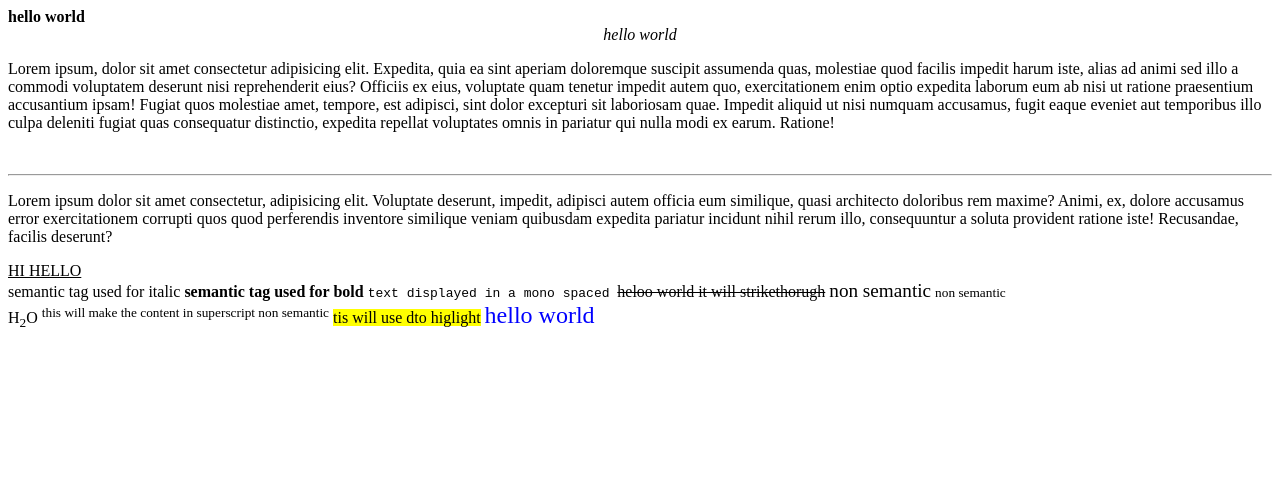
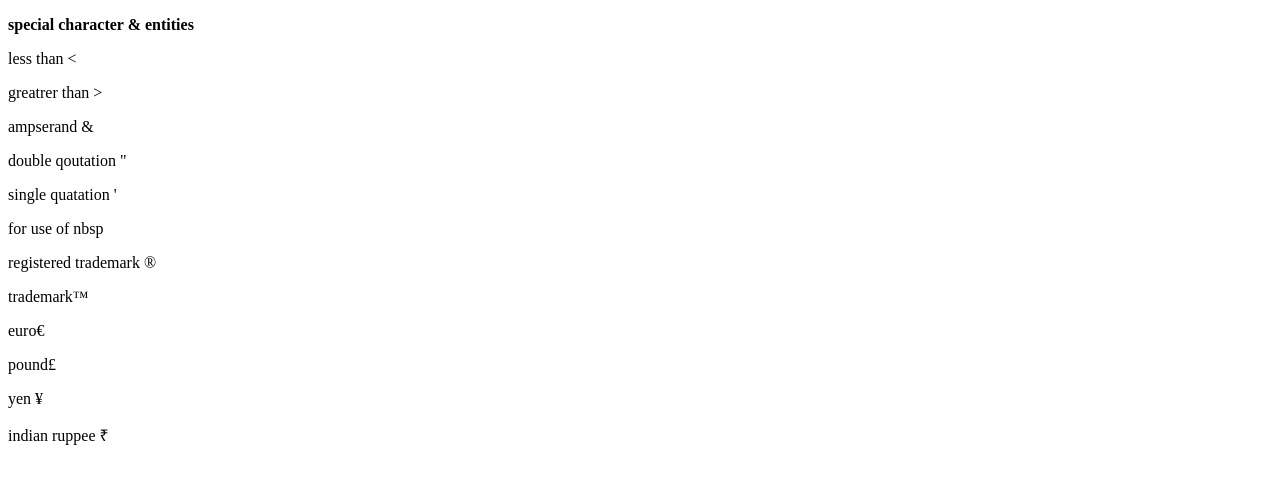
Before and after one commit to AARAVCHAUHAN1234/HTML-CSE11, a plain HTML site: page textFormatting.html in a window 1280 px wide. Drawn offline with Linux system fonts and the light colour scheme.

Commit message:
text formatting

```diff
--- a/textFormatting.html
+++ b/textFormatting.html
@@ -6,26 +6,64 @@
     <title>text formatting</title>
 </head>
 <body>
-    <b>hello world </b> <!--for bolding-->
+    <!--<header>
+    <p><b><h1>Text Formatting Example</h1></b></p>
+    <br>
+    </header>
+    <p><b>bold text (using &lt;b &gt;)</b></p>
+    <br>
+    <p><strong>important text (using &lt;strong &gt;)</strong></p>
+    <br>
+    <p><i>italic text (using &lt;i &gt)</i></p>
+    <br>
+    <p><emphasis>emphasiszed text (using &lt;emphasis &gt;) </emphasis></p>
+    <br>
+    <p><U>this is underline (using &lt;underline&gt;)</U></p>
+    <br>
+    <P><mark>to highlight the text(using &lt;mark&gt;)</mark></P>
+    <br>
+    <p><small>small text(using &lt;small&gt;)</small></p>
+    <br>
+    <p>H<sub>2</sub>O ? subscript</p><br>
+    <br>
+    <p>X<sup>2</sup>? superscript example</p>
+    <br>
+    <P><del>delete text (using &lt;del&gt);</del></P>
+    <br>
+    <p><ins>inserted text(&lt;ins&gt;)</ins></p>
+    <br>
+    <p> <code>inline code(using &lt;code&gt;)</code></p>
+    <br>
+    <p><kbd>keyboard input(using &lt;kbd&gt;)</kbd></p>
+    <br>
+    <p><pre>
 
-    <center><i>hello world</i></center>
-    <p>Lorem ipsum, dolor sit amet consectetur adipisicing elit. Expedita, quia ea sint aperiam doloremque suscipit assumenda quas, molestiae quod facilis impedit harum iste, alias ad animi sed illo a commodi voluptatem deserunt nisi reprehenderit eius? Officiis ex eius, voluptate quam tenetur impedit autem quo, exercitationem enim optio expedita laborum eum ab nisi ut ratione praesentium accusantium ipsam! Fugiat quos molestiae amet, tempore, est adipisci, sint dolor excepturi sit laboriosam quae. Impedit aliquid ut nisi numquam accusamus, fugit eaque eveniet aut temporibus illo culpa deleniti fugiat quas consequatur distinctio, expedita repellat voluptates omnis in pariatur qui nulla modi ex earum. Ratione!</p>
+
+        performatted text (using &lt;pre&gt;)
+        keeps spaces      and line breaks
+    </pre></p>
     <br>
-    <hr>  <!--for horizontal rule-->
-    <p>Lorem ipsum dolor sit amet consectetur, adipisicing elit. Voluptate deserunt, impedit, adipisci autem officia eum similique, quasi architecto doloribus rem maxime? Animi, ex, dolore accusamus error exercitationem corrupti quos quod perferendis inventore similique veniam quibusdam expedita pariatur incidunt nihil rerum illo, consequuntur a soluta provident ratione iste! Recusandae, facilis deserunt?</p>
-   <U>HI HELLO</U>
-   <BR>
-    <emphasis>semantic tag used for italic</emphasis>
-    <strong>semantic tag used for bold</strong>
-    <tt>text displayed in a mono spaced </tt>
-    <strike>heloo world it will strikethorugh</strike>
-    <big>non semantic</big>
-    <small>non semantic</small>
+    <p><blockqoute cite="https://www.google.com">
+
+        this is blockquote
+    </blockqoute></p>
     <br>
-    H<sub>2</sub>O  <!--this will subscript non semantic-->
-    <sup>this will make the content in superscript  non semantic</sup>
-    <mark>tis will use dto higlight</mark>
-
-    <font size="+2" color="#0000FF">hello world</font>  <!--these all func can be set in css -->
+    <p><Q>this is a short qoutation(using &lt;q&gt;)</Q></p>
+         entities
+         <P>2 things we have one is entity number wmsd entityn names <br>  entity name is used as  &entity_number</P>-->
+    <header><P><B><H!>special character & entities</H></B></P></header>
+    <P>less than &lt;</P>
+    <P>greatrer than &gt;</P>
+    <P>ampserand &amp;</P>
+    <P>double qoutation &quot;</P>
+    <P>single quatation &apos;</P>
+    <P>for use of nbsp &nbsp;</P>
+    <P>registered trademark &reg;</P>
+    <P>trademark&trade;</P>
+    <p>euro&euro;</p>
+    <P>pound&pound;</P>
+    <P>yen &yen;</P>
+    <p>indian ruppee &#8377;</p>
+    <P></P>
 </body>
 </html>
```
